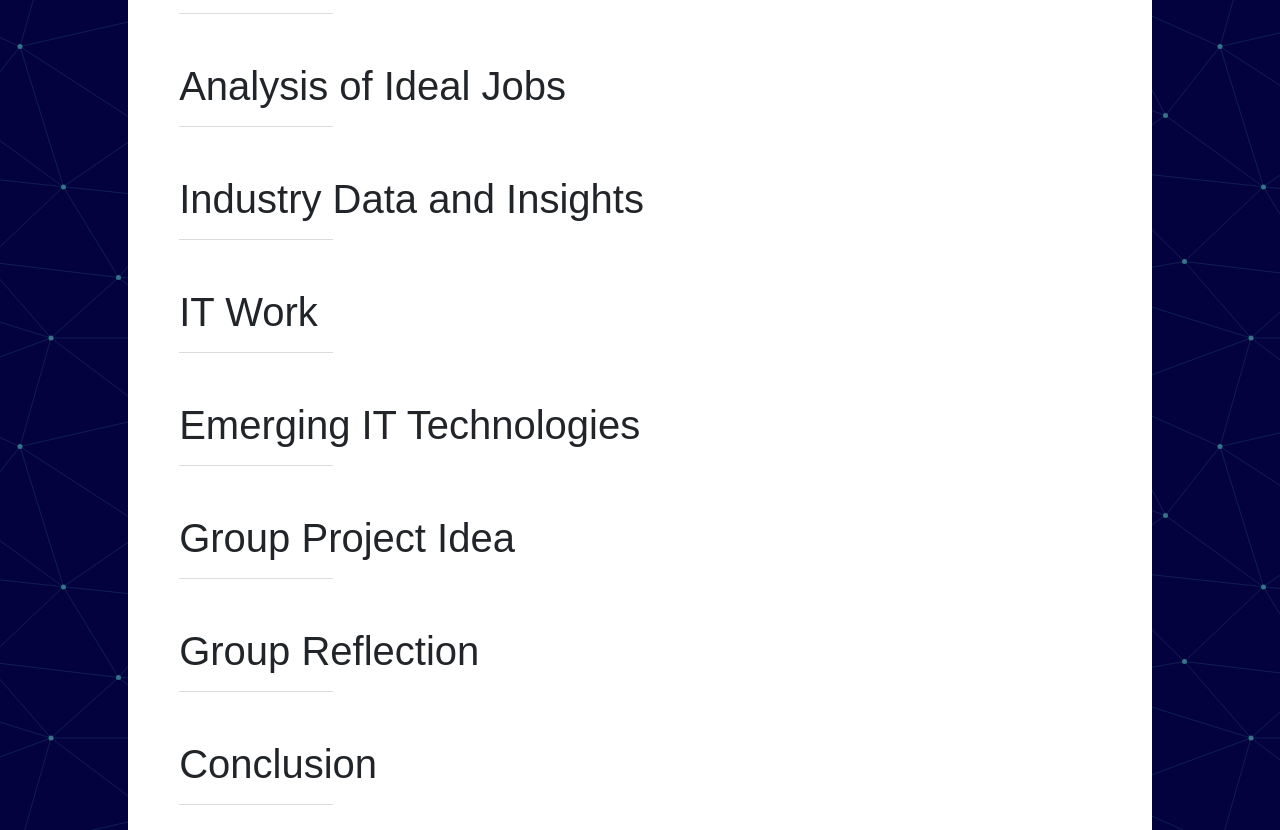
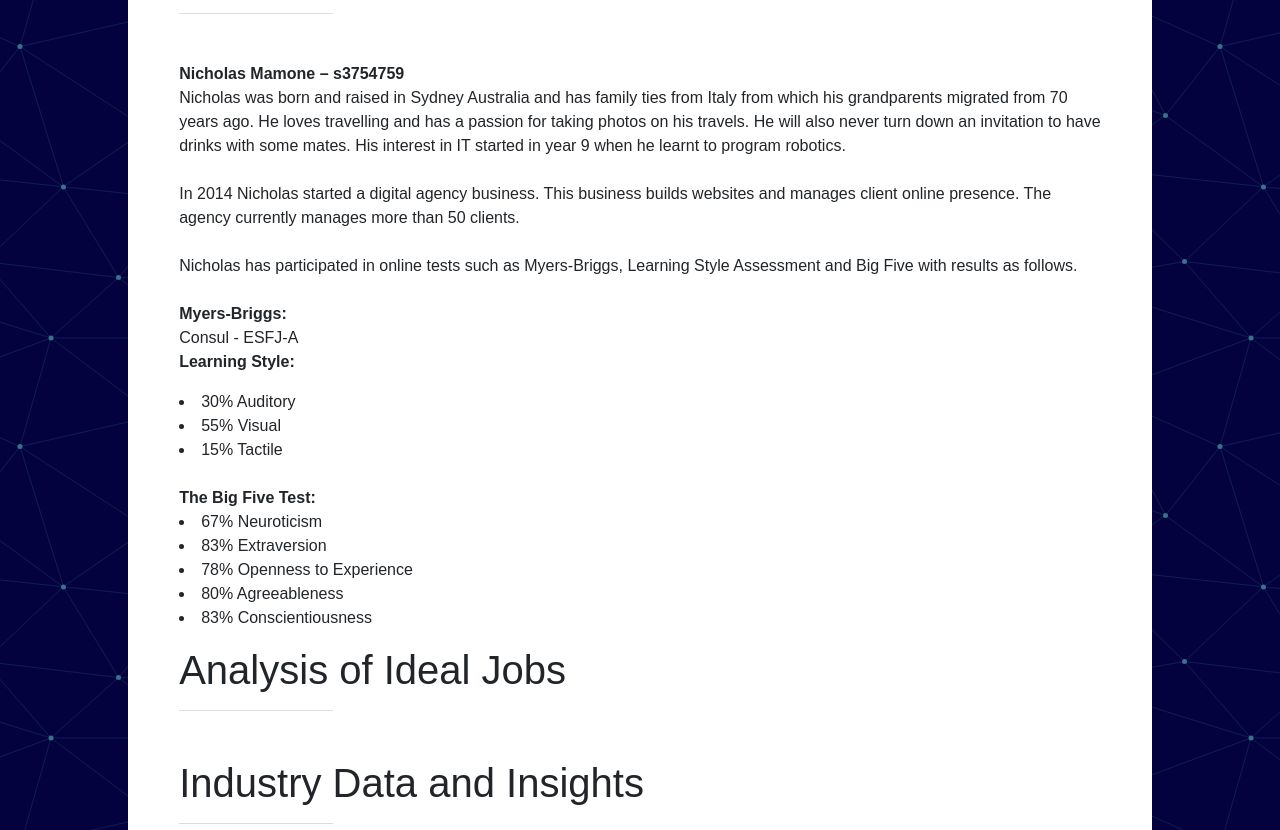
Before and after one commit to cosc2196-group1/cosc2196-group1.github.io, a plain HTML site: page index.html in a window 1280 px wide. Shown: the part 653-1483 px from the top of the page. Drawn offline with nearby package versions, Linux system fonts and the light colour scheme.

Commit message:
NM Profile
Nicholas Personal Profile

```diff
--- a/index.html
+++ b/index.html
@@ -48,7 +48,30 @@
 
       <h1 id="team-profile">Team Profile</h1>
       <hr class="col-3 col-md-2 mb-5">
-      <p></p>
+        <p><strong>Nicholas Mamone – s3754759 </strong><br>
+
+Nicholas was born and raised in Sydney Australia and has family ties from Italy from which his grandparents migrated from 70 years ago. He loves travelling and has a passion for taking photos on his travels. He will also never turn down an invitation to have drinks with some mates. His interest in IT started in year 9 when he learnt to program robotics. <br><br>
+
+In 2014 Nicholas started a digital agency business. This business builds websites and manages client online presence. The agency currently manages more than 50 clients. <br><br>
+
+Nicholas has participated in online tests such as Myers-Briggs, Learning Style Assessment and Big Five with results as follows. <br><br>
+
+            <strong>Myers-Briggs:  </strong><br>
+
+            Consul - ESFJ-A <br>
+
+            <Strong>Learning Style: </Strong>
+
+            <li>30% Auditory </li>
+            <li>55% Visual </li>
+            <li>15% Tactile </li><br>
+
+            <strong>The Big Five Test: </strong>
+            <li>67% Neuroticism </li>
+            <li>83% Extraversion </li>
+            <li>78% Openness to Experience </li>
+            <li>80% Agreeableness </li>
+            <li>83% Conscientiousness </li></p>
 
       <h1 id="analysis-ideal-jobs">Analysis of Ideal Jobs</h1>
       <hr class="col-3 col-md-2 mb-5">
```
